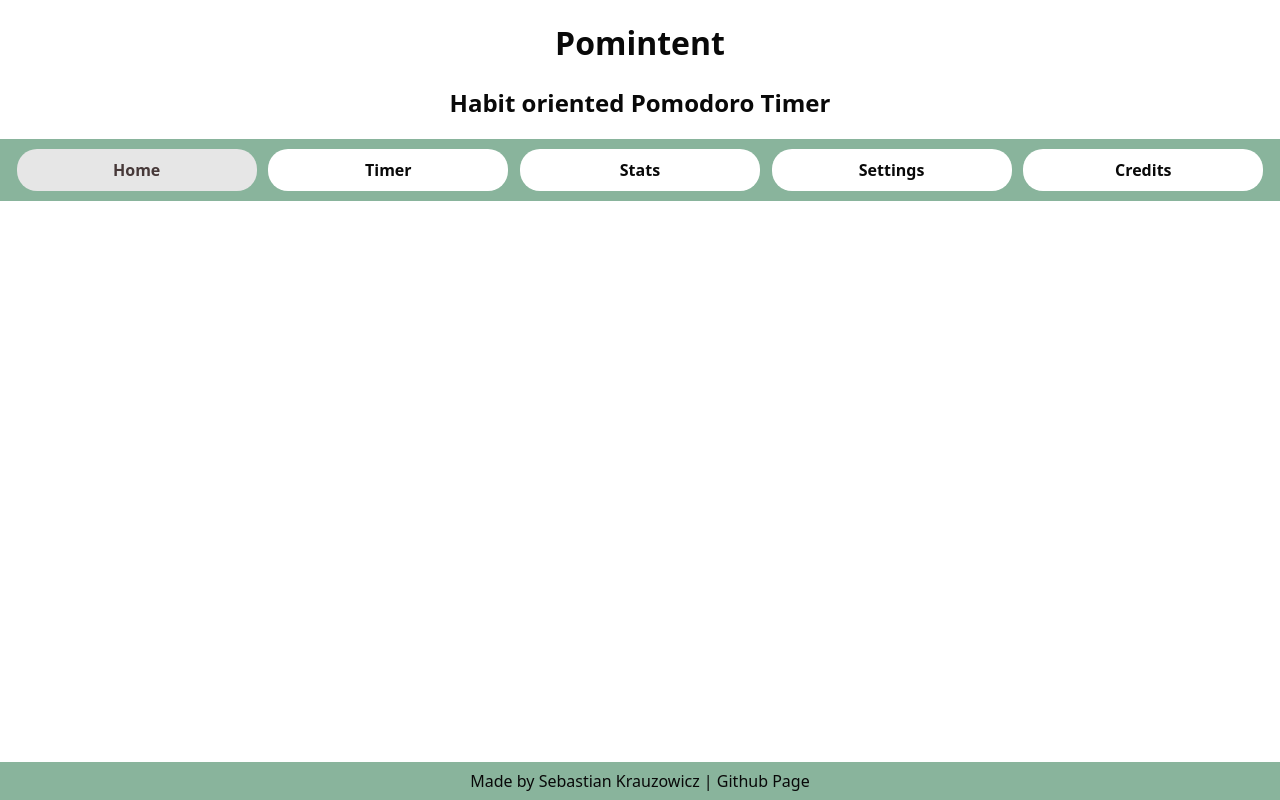
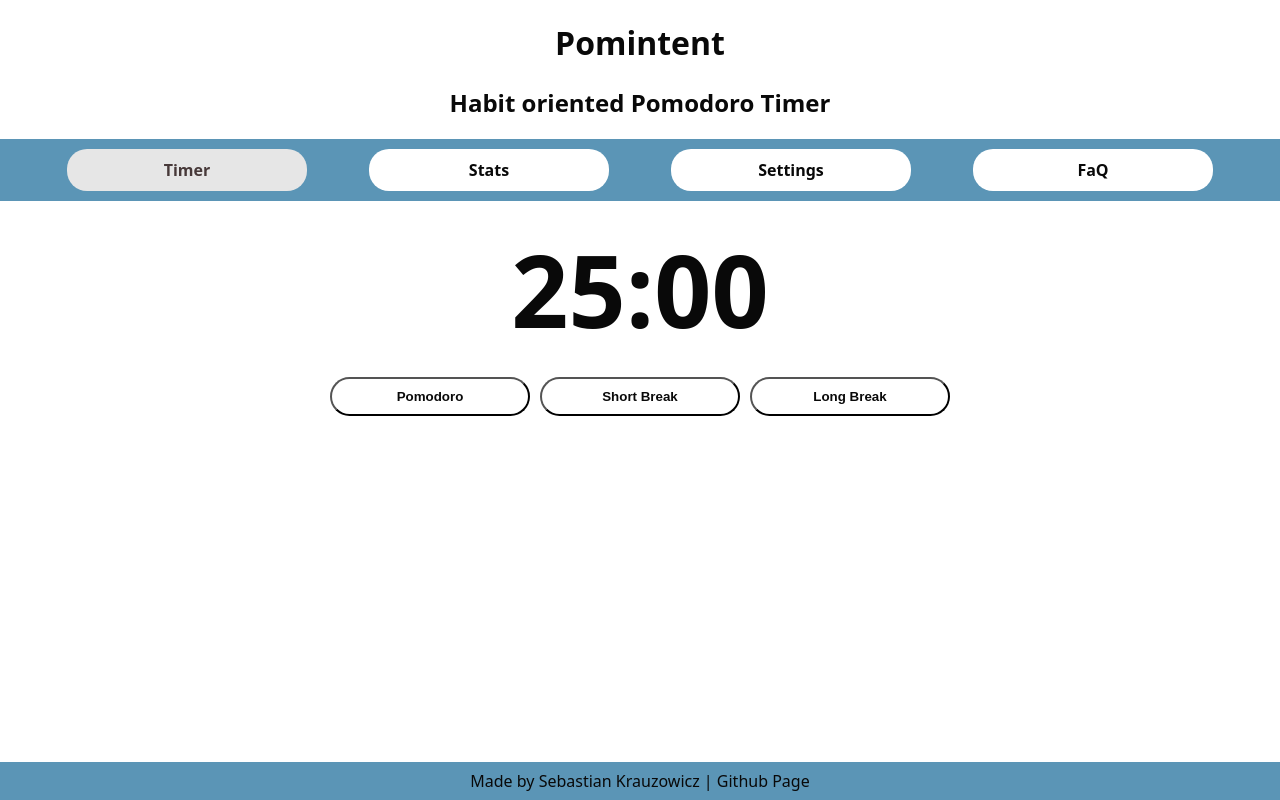
Before and after one commit to Skrauz/Pomintent, a Vue app: page / in a window 1280 px wide. Built offline with nearby package versions, Linux system fonts and the light colour scheme.

Commit message:
Basic timer functionality

```diff
--- a/src/components/MenuBar.vue
+++ b/src/components/MenuBar.vue
@@ -1,11 +1,10 @@
 <template>
   <div id="menuBar">
     <nav>
-      <router-link to="/">Home</router-link>
-      <router-link to="/timer">Timer</router-link>
+      <router-link to="/">Timer</router-link>
       <router-link to="/stats">Stats</router-link>
       <router-link to="/settings">Settings</router-link>
-      <router-link to="/credits">Credits</router-link>
+      <router-link to="/faq">FaQ</router-link>
     </nav>
   </div>
 </template>
--- a/src/router/index.js
+++ b/src/router/index.js
@@ -1,18 +1,12 @@
 import { createRouter, createWebHistory } from 'vue-router'
-import Home from '../views/Home.vue'
 import Timer from '../views/Timer.vue'
 import Stats from '../views/Home.vue'
 import Settings from '../views/Home.vue'
-import Credits from '../views/Home.vue'
+import FaQ from '../views/Home.vue'
 
 const routes = [
   {
     path: '/',
-    name: 'home',
-    component: Home
-  },
-  {
-    path: '/timer',
     name: 'timer',
     component: Timer
   },
@@ -27,9 +21,9 @@ const routes = [
     component: Settings
   },
   {
-    path: '/credits',
-    name: 'credits',
-    component: Credits
+    path: '/faq',
+    name: 'faq',
+    component: FaQ
   },
 ]
 
--- a/src/style/css/style.css
+++ b/src/style/css/style.css
@@ -18,7 +18,7 @@ body {
 
 nav {
   padding: 10px;
-  background-color: rgb(137, 180, 156);
+  background-color: rgb(91, 149, 182);
   display: flex;
   justify-content: space-evenly;
 }
@@ -65,7 +65,7 @@ nav a.router-link-exact-active {
   position: absolute;
   bottom: 0;
   width: 100%;
-  background: rgb(137, 180, 156);
+  background: rgb(91, 149, 182);
 }
 .footer p {
   margin: 8px;
--- a/src/style/scss/style.scss
+++ b/src/style/scss/style.scss
@@ -12,7 +12,7 @@ sans-serif;
 
 $primary-color: rgb(255, 255, 255);
 $selected-color: rgb(255, 255, 255);
-$secondary-color: rgb(137, 180, 156);
+$secondary-color: rgb(91, 149, 182);
 $selected-button: darken($color: $primary-color, $amount: 10);
 $primary-font-color: rgb(9, 9, 9);
 
--- a/src/views/Timer.vue
+++ b/src/views/Timer.vue
@@ -1,6 +1,6 @@
 <template>
   <div id="timer">
-    <p id="clock">25:00</p>
+    <p id="clock">{{ millisToMinutesAndSeconds(time) }}</p>
     <button @click="startPom">Pomodoro</button>
     <button @click="startShort">Short Break</button>
     <button @click="startLong">Long Break</button>
@@ -11,15 +11,26 @@
 export default {
   data() {
     return {
-        pomLength: 25,
-        shortLength: 5,
-        longLength: 10,
+      pomLength: 1500000,
+      shortLength: 5,
+      longLength: 10,
+      time: 1500000,
     };
   },
   methods: {
-    startPom() {},
+    startPom() {
+      this.time = this.pomLength;
+      let pomoInterval = setInterval(() => {
+        this.time -= 1000;
+      }, 1000);
+    },
     startShort() {},
     startLong() {},
+    millisToMinutesAndSeconds(millis) {
+      var minutes = Math.floor(millis / 60000);
+      var seconds = ((millis % 60000) / 1000).toFixed(0);
+      return minutes + ":" + (seconds < 10 ? "0" : "") + seconds;
+    },
   },
 };
 </script>
```
